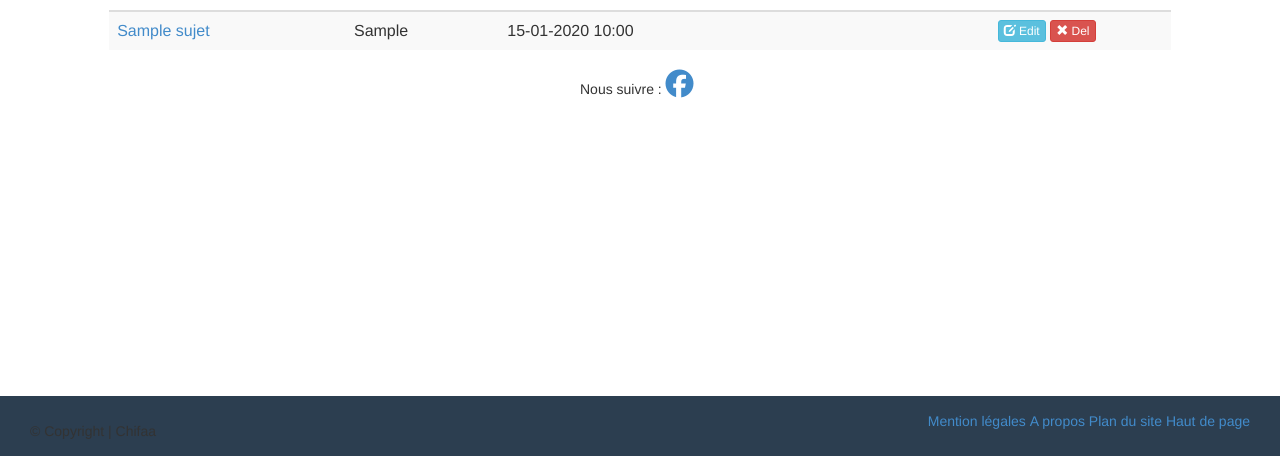
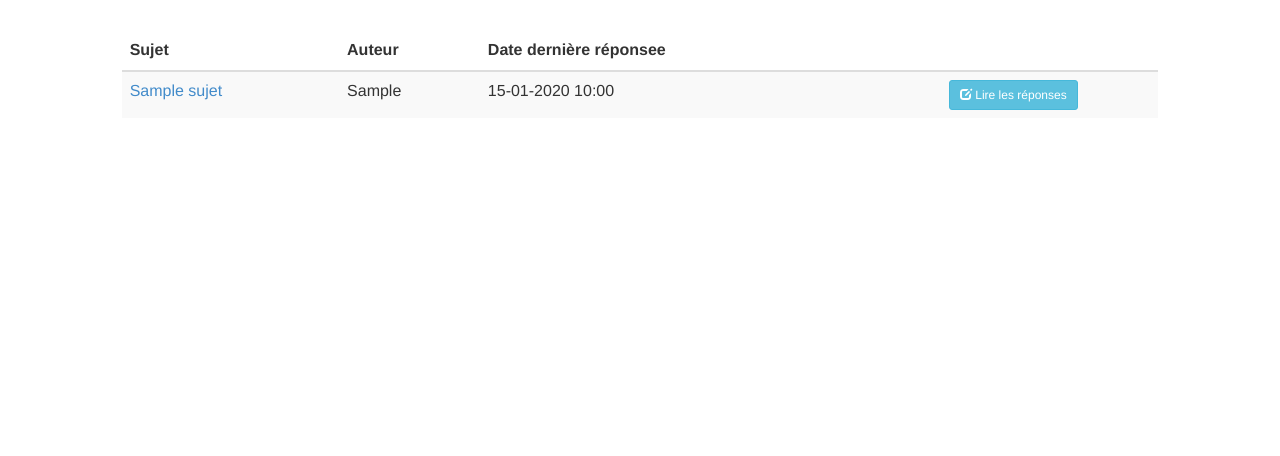
Before and after one commit to RighiSarah/ProjetIntegr-M1, a PHP site: page /final_projet_int/FAQ.php in a window 1280 px wide. Shown: the part 344-800 px from the top of the page. Run offline with PHP 8.4, Linux system fonts and the light colour scheme; tables that the repository leaves empty hold one stand-in row (values such as "Sample post"); some libraries are stand-ins or nearby versions; some web fonts are replaced.

Commit message:
FAQ
page principal

```diff
--- a/projet_int/final_projet_int/FAQ.php
+++ b/projet_int/final_projet_int/FAQ.php
@@ -1,9 +1,11 @@
-.!DOCTYPE html>
+<?php
+session_start();
+ini_set('display_errors', 1); //afficher les warnings
 
+?>
 <html>
 
     <head>
-
         <?php include 'templates/includes/$head.html' ?>
         <style>
             #myInput {
@@ -25,9 +27,7 @@
  <body>
 
    <div class="navigation">
-
             <?php include 'templates/includes/$navigation.php' ?>
-
    </div>
 		      </br>
           </br>
@@ -37,52 +37,66 @@
       <div class="col-lg-12">
         <div class="container">
           <div class="row">
+            </br>
             <a href="FAQ.php" class="btn btn-block btn-lg btn-primary"><span class="glyphicon glyphicon-question-sign"></span> Questions fréquemment posées / F.A.Q</a>
-            <div class="row col-md-10 ">
+          </div>
+        </div>
+    </div>
+   </div>
          </br>
          </br>
+         </br>
+          <div class ="row " >
+            <div class="col-lg-8">
+              <div class="col-lg-4">
+                <a href="insert_sujet.php" class="btn btn-lg btn-primary pull-right"><span class="glyphicon glyphicon-plus"></span> Insérer un sujet</a>
+              </div>
+            </div>
+          </div>
+          <?php
+          // **********************************************BDD*********************************************
+          // on se connecte à notre base de données
+              include 'connect_db.php' ;
+                try
+              {
+                 $base = new PDO('mysql:host='.$servername.';dbname='.$dbname.';charset=utf8', $username, $password);
+              }
+               catch (Exception $e)
+                {
+                 die('Erreur : ' . $e->getMessage());
+                }
+
+            // préparation de la requete
+         $sql =$base->query( 'SELECT id, auteur, titre, date_derniere_reponse FROM forum_sujets ORDER BY date_derniere_reponse DESC');
+            // on compte le nombre de sujets du forum
+         $nb_sujets = $sql->rowCount();
+
+          if ($nb_sujets == 0) {
+            echo '</br>';
+            echo '<div class="row col-md-8 col-md-offset-2 alert alert-danger">
+                     <strong>IMPORTANT!</strong> Aucune question n\'a été encore posé sur le forum.
+                  </div>';
+          }
+
+       else { ?>
+         <div class="row ">
+          <div class ="col-md-10 col-md-offset-1 ">
             </br>
             </br>
             <input type="text" id="myInput" onkeyup="search()" placeholder="Rechercher un sujet..">
           </div>
          </div>
-
-
-        </div>
-    </div>
-
             </br>
-          </br>
-          </br>
-          </br>
-          <?php
-          // **********************************************BDD*********************************************
-          // on se connecte à notre base de données
-            try
-              {
-                 $base = new PDO('mysql:host=localhost;dbname=chifaa;charset=utf8', 'root', '');
-            }
-                catch (Exception $e)
-                {
-                 die('Erreur : ' . $e->getMessage());
-                }
-            // préparation de la requete
-            $sql =$base->query( 'SELECT id, auteur, titre, date_derniere_reponse FROM forum_sujets ORDER BY date_derniere_reponse DESC');
-
-             ?>
         <div class="row col-md-10 col-md-offset-1 custyle">
             <table class="table table-striped custab" id ="myTable">
                 <thead>
-
-                <a href="insert_sujet.php" class="btn btn-lg btn-primary pull-right"><span class="glyphicon glyphicon-plus"></span> Insérer un sujet</a>
                     <tr>
                         <th>Sujet</th>
                         <th>Auteur</th>
                         <th>Date dernière réponsee</th>
-                        <th class="text-center">Action</th>
+                        <th class="text-center"></th>
                     </tr>
                  </thead>
-
         <?php
 
                while ($data = $sql->fetch())
@@ -92,35 +106,27 @@
                 echo '<tr>';
                 echo '<td>';
                  // on affiche le titre du sujet, et sur ce sujet, on insère le lien qui nous permettra de lire les différentes réponses de ce sujet
-
                 echo '<a href="lire_sujet.php?id_sujet_a_lire=' , $data['id'] , '">' , htmlentities(trim($data['titre'])) , '</a>';
-
                 echo '</td><td>';
-
                                 // on affiche le nom de l'auteur de sujet
                 echo htmlentities(trim($data['auteur']));
                 echo '</td><td>';
-
                 // on affiche la date de la dernière réponse de ce sujet
                 echo $jour , '-' , $mois , '-' , $annee , ' ' , $heure , ':' , $minute;
                   ?>
-                </td><td class="text-center"><a class='btn btn-info btn-xs' href="#"><span class="glyphicon glyphicon-edit"></span> Edit</a> <a href="#" class="btn btn-danger btn-xs"><span class="glyphicon glyphicon-remove"></span> Del</a></td>
-
+                </td><td class="text-center"><a class='btn btn-info btn-sm' <?php echo 'href=" lire_sujet.php?id_sujet_a_lire=' , $data['id'] , ' "'?>><span class="glyphicon glyphicon-edit"></span> Lire les réponses</a> </td>
                 </tr>
 
         <?php
     }
+  }
 
-    // on libère l'espace mémoire alloué pour cette requête
-    //mysql_free_result ($req);
-    // on ferme la connexion à la base de données.
-    //mysql_close ();
     $sql->closeCursor();
     ?>
         </table>
     </div>
 </div>
-<?php include 'templates/includes/$footpage.html' ?>
+
 <script>
 function search() {
   // Declare variables
@@ -144,7 +150,9 @@ function search() {
 }
 search();
 </script>
+
+
+
 </body>
 
-
 </html>
```
Lines whose indentation alone changed are shown as unchanged.
